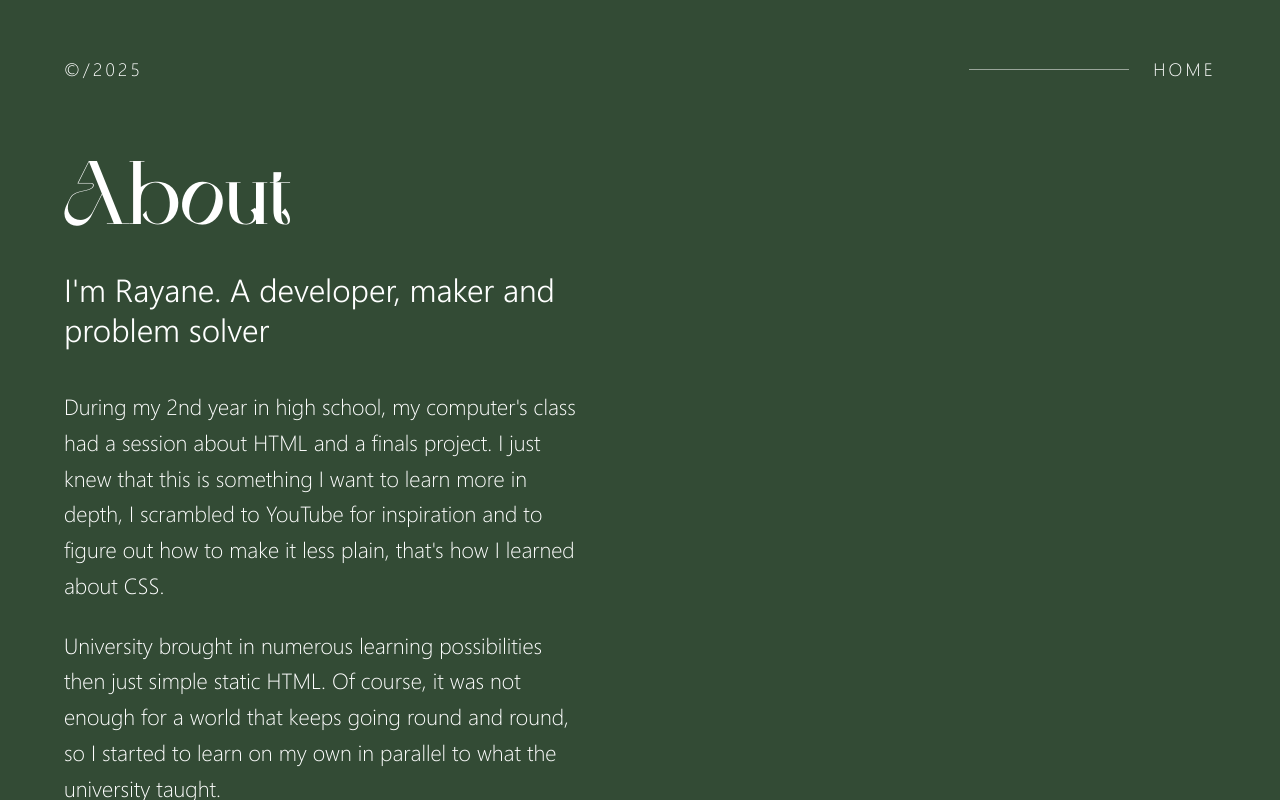
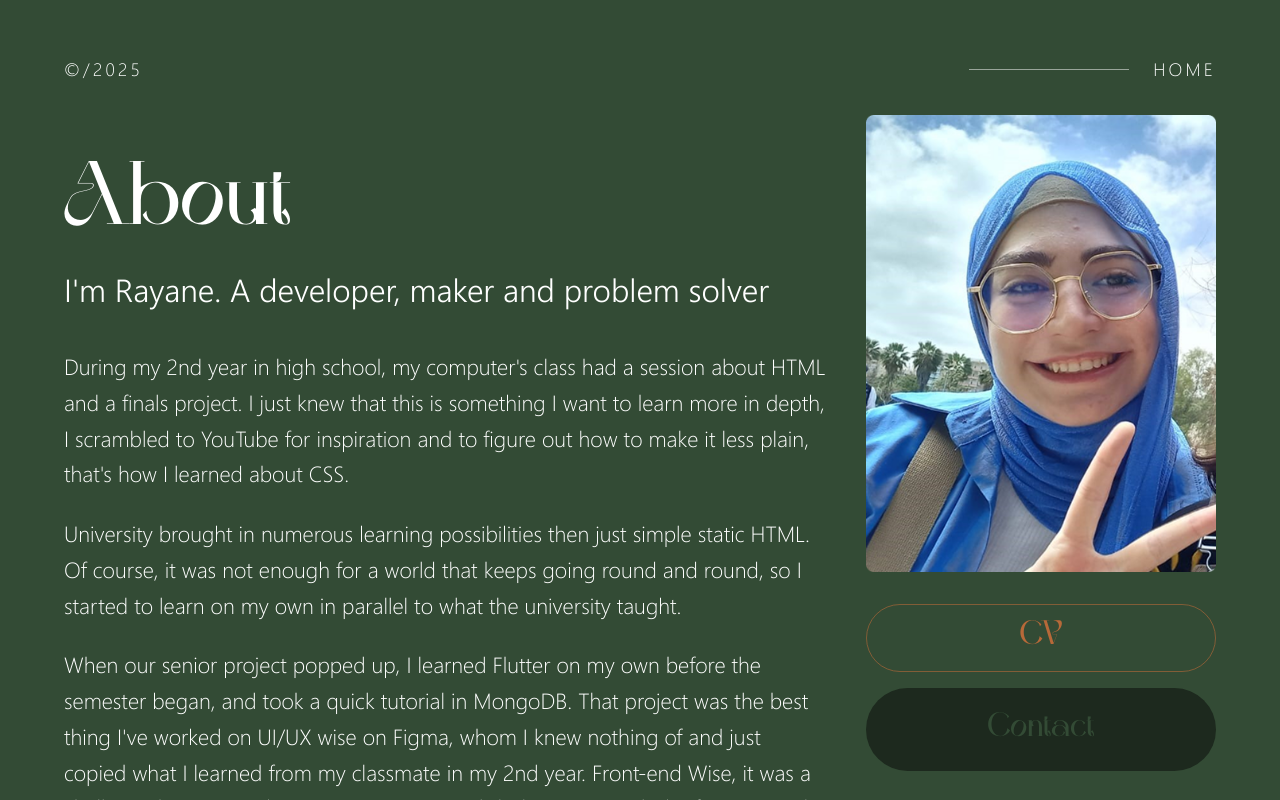
Before and after one commit to Rayane300402/website_portfolio, a React (Vite) app: page /about in a window 1280 px wide. Built offline with nearby package versions, Linux system fonts and the light colour scheme.

Commit message:
about section complete

```diff
--- /dev/null
+++ b/src/components/AboutButtonts.tsx
@@ -0,0 +1,49 @@
+
+const AboutButtonts = () => {
+  return (
+      <div className="flex flex-col gap-4">
+      {/* CV*/}
+      <a
+        href="/docs/softwareDev.pdf"
+        target="_blank"
+        rel="noopener noreferrer"
+        className="
+          glory-title
+          no-select
+          rounded-full
+          border
+          border-ember-75/60
+          text-ember-75
+          hover:bg-ember-75
+          hover:text-forest-50
+
+          bg-transparent
+          px-10 py-4
+          text-[34px]
+          inline-flex! items-center! justify-center
+        "
+      >
+        CV
+      </a>
+
+      {/* Contact */}
+      <a
+        href="/contact"
+        className="
+        font-glory-migella
+          no-select
+          rounded-full
+          bg-forest-75
+          text-forest-50
+          px-10 py-4
+           text-[34px]
+          inline-flex items-center justify-center
+        "
+      >
+        Contact
+      </a>
+    </div>
+  )
+}
+
+export default AboutButtonts
--- a/src/pages/About.tsx
+++ b/src/pages/About.tsx
@@ -2,6 +2,7 @@ import { useLayoutEffect, useRef } from "react";
 import TopBar from "../components/TopBar";
 import OverlayAnimation from "../components/OverlayAnimation";
 import { gsap } from "gsap/gsap-core";
+import AboutButtonts from "../components/AboutButtonts";
 
 const About = () => {
   const wipeRef = useRef<HTMLDivElement | null>(null);
@@ -47,9 +48,27 @@ const About = () => {
           -z-10"
         />
 
-        <div className="relative grid grid-cols-1 lg:grid-cols-[minmax(0,1fr)_600px] gap-10 items-start">
+        <div className="relative grid grid-cols-1 lg:grid-cols-[minmax(0,1fr)_350px] gap-10 items-start">
+          <div
+            className="
+      lg:hidden
+      pointer-events-none
+      absolute
+      right-0
+      top-24
+      opacity-80
+      w-[clamp(220px,35vw,520px)]
+    "
+          >
+            <img
+              src="/img/profile2.png"
+              alt=""
+              className="w-full h-auto object-contain"
+            />
+          </div>
+
           {/* Text section */}
-          <div className="min-w-0">
+          <div className="min-w-0 z-10">
             <h1 className=" glory-title text-[clamp(90px,5vw,100px)] leading-[0.85] mt-12">
               About
             </h1>
@@ -110,11 +129,62 @@ const About = () => {
 
             <div className="mt-14 space-y-6 font-segoe-ui font-light text-[22px] leading-relaxed">
               <p>
-                I abide by this quote every time I am hit with an obstacle, I get anxious and worry if i would ever figure it out. Usually after 2-5 minutes I bring out a sheet of paper and just write everything I have to do, split it if i can, make it look easier, prove that it's easier than it looks and/or sounds. I write and scribble and just cause a mess on this poor sheet of paper until i have a schedule in my mind, then i write it in my notebook in a clear way. I write it in my notes on my phone to not forget. I write in my slack chat, and I get to work.
+                I abide by this quote every time I am hit with an obstacle, I
+                get anxious and worry if i would ever figure it out. Usually
+                after 2-5 minutes I bring out a sheet of paper and just write
+                everything I have to do, split it if i can, make it look easier,
+                prove that it's easier than it looks and/or sounds. I write and
+                scribble and just cause a mess on this poor sheet of paper until
+                i have a schedule in my mind, then i write it in my notebook in
+                a clear way. I write it in my notes on my phone to not forget. I
+                write in my slack chat, and I get to work.
               </p>
+            </div>
 
+            <div className=" font-segoe-ui font-extralight mt-14 text-[clamp(22px,2.5vw,34px)] leading-snug">
+              Experience
+            </div>
+
+            <div className="mt-8 space-y-6 font-segoe-ui font-light text-[22px] leading-relaxed">
+              <p>
+                • I graduated with a BSc. in Computer Science, with honors.{" "}
+                <br />
+                • For basics such as HTML, CSS and JavaScript I have almost 4
+                years of experience. <br />• As of 2026, I have 2,5 years worth
+                of experience in Angular. <br />
+                • 4 years for Flutter. <br />• Currently I have been working at
+                AIY for 2 years and a half now as Software Developer.
+              </p>
+            </div>
+
+            <div className=" font-segoe-ui font-extralight mt-14 text-[clamp(22px,2.5vw,34px)] leading-snug">
+              Skills
+            </div>
+
+            <div className="mt-8 space-y-6 font-segoe-ui font-light text-[22px] leading-relaxed">
+              <p>
+                UI/Ux Design on Figma / HTML and CSS / Angular / Electron /
+                Testing with Playwright / Flutter and Dart / SQLite / JavaScript
+                and TypedScript / Python / Firebase / Linux
+              </p>
             </div>
           </div>
+
+          {/* Image and Button section */}
+          <aside className=" ">
+            <div className="lg:sticky lg:top-24 flex flex-col items-end gap-8">
+              <img
+                src="/img/profile2.png"
+                alt=""
+                className="w-[clamp(320px,30vw,520px)] h-auto object-contain hidden lg:block"
+              />
+
+              {/* Buttons only on lg+ here */}
+              <div className="w-full flex flex-col gap-4">
+                <AboutButtonts />
+              </div>
+            </div>
+          </aside>
         </div>
       </section>
     </main>
```
